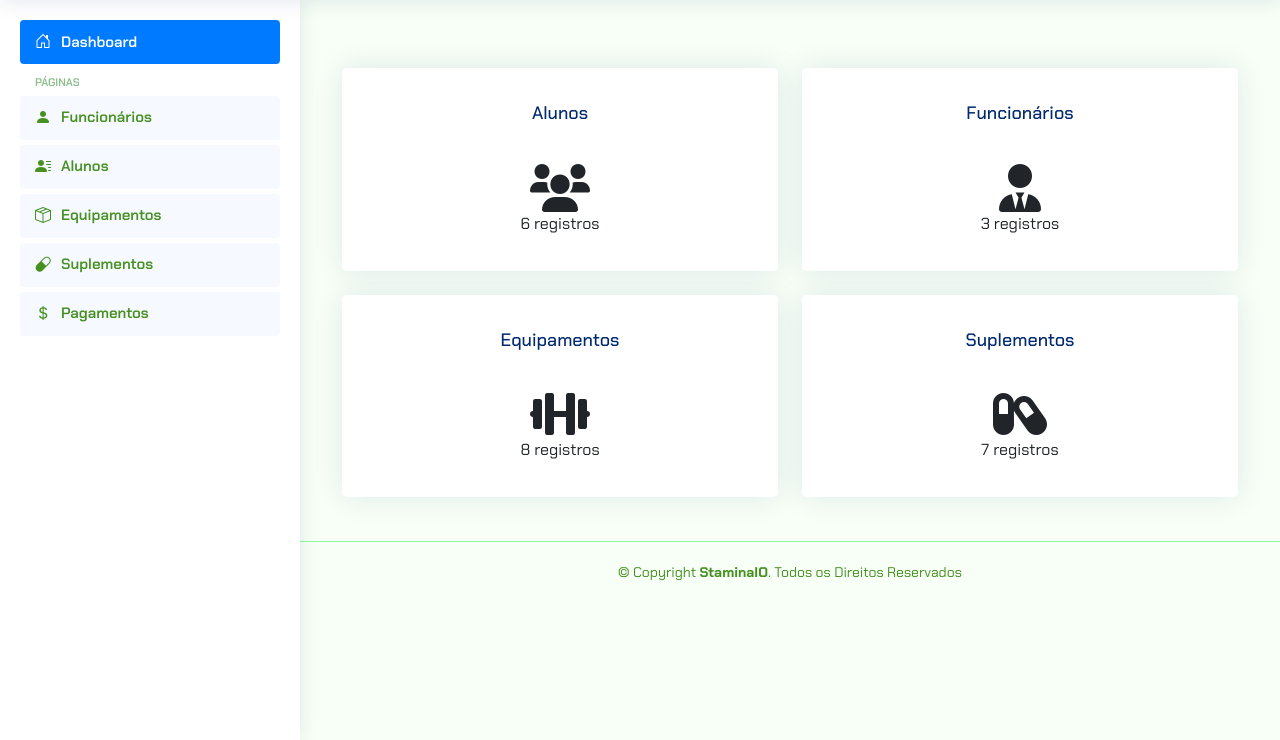
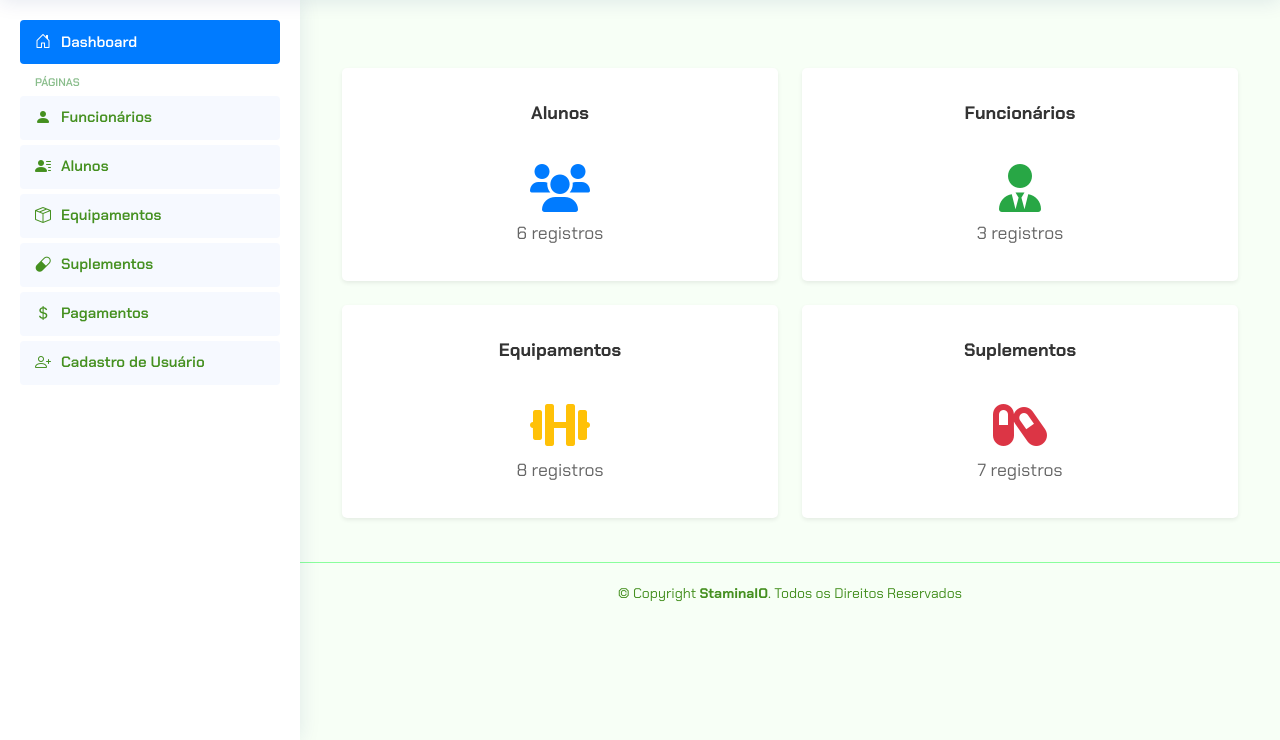
Before and after one commit to joaodev-cmd/StaminaIO, a Django app: page /dashboard/ in a window 1280 px wide. Shown: the part 60-800 px from the top of the page. Run offline with Django 5.2, Linux system fonts and the light colour scheme; a user stored in the database is signed in; data comes from the database, SQL or seed files in the repository; both versions use the stored data as it was after the commit; some libraries are stand-ins or nearby versions.

Commit message:
Atualização Front-end

```diff
--- a/StaminaIO/StaminaIO/urls.py
+++ b/StaminaIO/StaminaIO/urls.py
@@ -15,10 +15,12 @@ Including another URLconf
     2. Add a URL to urlpatterns:  path('blog/', include('blog.urls'))
 """
 from django.contrib import admin
+from django.shortcuts import redirect
 from django.urls import include, path
 
 urlpatterns = [
     path('admin/', admin.site.urls),
+    path('', lambda request: redirect('index')),
     path('dashboard/', include('dashboard.urls')),
     path('pessoa/', include('pessoa.urls')),
     path('equipamento/', include('equipamento.urls')),
--- a/StaminaIO/accounts/urls.py
+++ b/StaminaIO/accounts/urls.py
@@ -1,9 +1,10 @@
 from django.urls import path
 from . import views
 
+app_name = 'accounts'
+
 urlpatterns = [
     path('add/', views.createusu, name='add-user'),
-    path('success/', views.success_page, name='success_page'),
     path('login/', views.login_view, name='login'),
     path('logout/', views.logout_view, name='logout'),
 ]
--- a/StaminaIO/templates/_base.html
+++ b/StaminaIO/templates/_base.html
@@ -103,14 +103,6 @@
               <li>
                 <hr class="dropdown-divider">
               </li>
-
-              <li>
-                <a class="dropdown-item d-flex align-items-center" href="users-profile.html">
-                  <i class="bi bi-person"></i>
-                  <span>Perfil</span>
-                </a>
-              </li>
-
               <li>
                 <hr class="dropdown-divider">
               </li>
@@ -131,7 +123,7 @@
               </li>
 
               <li>
-                <a class="dropdown-item d-flex align-items-center" href="{% url 'logout' %}">
+                <a class="dropdown-item d-flex align-items-center" href="{% url 'accounts:logout' %}">
                     <i class="bi bi-box-arrow-right"></i>
                     <span>Sair</span>
                 </a>
--- a/StaminaIO/templates/_sidebar.html
+++ b/StaminaIO/templates/_sidebar.html
@@ -44,5 +44,12 @@
         <span>Pagamentos</span>
       </a>
     </li>
+    <li class="nav-item">
+      <a class="nav-link {% if request.resolver_match.url_name == 'add-user' %}active{% endif %}" href="{% url 'accounts:add-user' %}">
+        <i class="bi bi-person-plus"></i>
+        <span>Cadastro de Usuário</span>
+      </a>
+    </li>
+
   </ul>
 </aside>
--- a/StaminaIO/templates/accounts/login.html
+++ b/StaminaIO/templates/accounts/login.html
@@ -106,12 +106,6 @@
                         </ul>
                       </div>
                     {% endif %}
-
-                    <div class="col-12">
-                      <p class="small mb-0">
-                        Não tem uma conta? <a href="{% url 'add-user' %}">Crie uma conta</a>
-                      </p>
-                    </div>
                   </div>
                 </div>
 
--- a/StaminaIO/templates/dashboard/index.html
+++ b/StaminaIO/templates/dashboard/index.html
@@ -3,50 +3,91 @@
 {% block content %}
 <div class="container mt-5">
     <div class="row">
+        <!-- Alunos -->
         <div class="col-md-6 mb-4">
             <a href="{% url 'pessoa:listar_alunos' %}" class="text-decoration-none text-dark">
-                <div class="card text-center h-100">
+                <div class="card text-center h-100 shadow-sm border-0 rounded-lg">
                     <div class="card-body d-flex flex-column justify-content-center align-items-center">
                         <h5 class="card-title">Alunos</h5>
-                        <i class="fas fa-users fa-3x mt-3"></i>
-                        <p class="card-text">{{ total_alunos }} registros</p>
+                        <i class="fas fa-users fa-3x mt-3 text-primary"></i>
+                        <p class="card-text mt-2">{{ total_alunos }} registros</p>
                     </div>
                 </div>
             </a>
         </div>
+        <!-- Funcionários -->
         <div class="col-md-6 mb-4">
             <a href="{% url 'pessoa:listar_funcionarios' %}" class="text-decoration-none text-dark">
-                <div class="card text-center h-100">
+                <div class="card text-center h-100 shadow-sm border-0 rounded-lg">
                     <div class="card-body d-flex flex-column justify-content-center align-items-center">
                         <h5 class="card-title">Funcionários</h5>
-                        <i class="fas fa-user-tie fa-3x mt-3"></i>
-                        <p class="card-text">{{ total_funcionarios }} registros</p>
+                        <i class="fas fa-user-tie fa-3x mt-3 text-success"></i>
+                        <p class="card-text mt-2">{{ total_funcionarios }} registros</p>
                     </div>
                 </div>
             </a>
         </div>
+        <!-- Equipamentos -->
         <div class="col-md-6 mb-4">
             <a href="{% url 'equipamento:listar_equipamentos' %}" class="text-decoration-none text-dark">
-                <div class="card text-center h-100">
+                <div class="card text-center h-100 shadow-sm border-0 rounded-lg">
                     <div class="card-body d-flex flex-column justify-content-center align-items-center">
                         <h5 class="card-title">Equipamentos</h5>
-                        <i class="fas fa-dumbbell fa-3x mt-3"></i>
-                        <p class="card-text">{{ total_equipamentos }} registros</p>
+                        <i class="fas fa-dumbbell fa-3x mt-3 text-warning"></i>
+                        <p class="card-text mt-2">{{ total_equipamentos }} registros</p>
                     </div>
                 </div>
             </a>
         </div>
+        <!-- Suplementos -->
         <div class="col-md-6 mb-4">
             <a href="{% url 'suplemento:listar_suplementos' %}" class="text-decoration-none text-dark">
-                <div class="card text-center h-100">
+                <div class="card text-center h-100 shadow-sm border-0 rounded-lg">
                     <div class="card-body d-flex flex-column justify-content-center align-items-center">
                         <h5 class="card-title">Suplementos</h5>
-                        <i class="fas fa-capsules fa-3x mt-3"></i>
-                        <p class="card-text">{{ total_suplementos }} registros</p>
+                        <i class="fas fa-capsules fa-3x mt-3 text-danger"></i>
+                        <p class="card-text mt-2">{{ total_suplementos }} registros</p>
                     </div>
                 </div>
             </a>
         </div>
     </div>
 </div>
+
+<style>
+    .card {
+        transition: transform 0.3s ease, box-shadow 0.3s ease;
+    }
+
+    .card:hover {
+        transform: translateY(-5px);
+        box-shadow: 0 10px 20px rgba(0, 0, 0, 0);
+    }
+
+    .card-title {
+        font-weight: bold;
+        color: #333;
+    }
+
+    .card-text {
+        font-size: 1.1rem;
+        color: #666;
+    }
+
+    .text-primary {
+        color: #007bff !important;
+    }
+
+    .text-success {
+        color: #28a745 !important;
+    }
+
+    .text-warning {
+        color: #ffc107 !important;
+    }
+
+    .text-danger {
+        color: #dc3545 !important;
+    }
+</style>
 {% endblock %}
```
Also changed, not shown: StaminaIO/accounts/views.py (+4 -6 lines), StaminaIO/templates/accounts/register.html (+5 -54 lines), StaminaIO/db.sqlite3.
